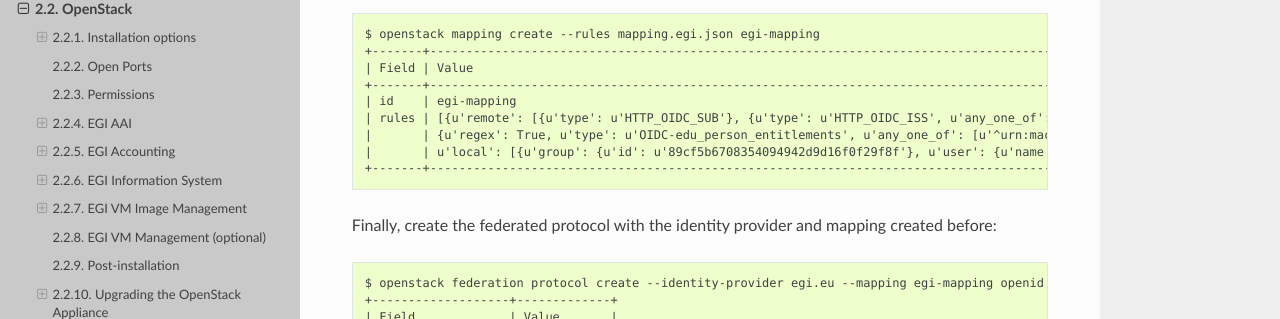
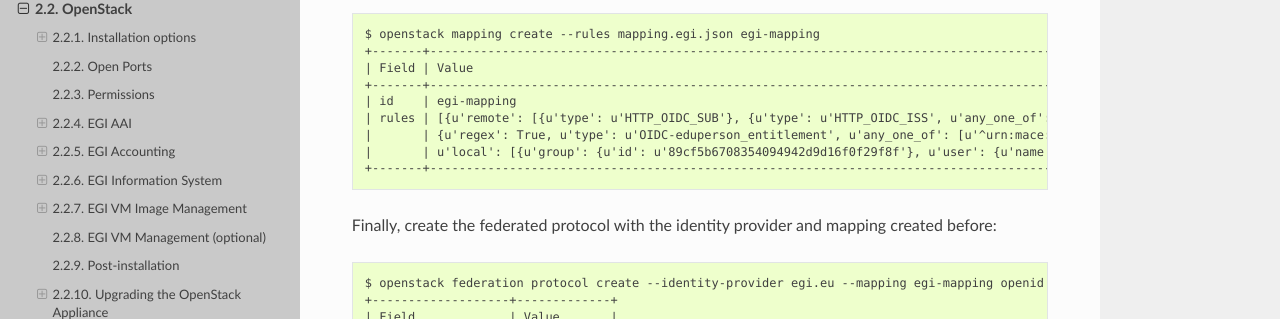
Before and after one commit to EGI-Federation/fedcloud-integration-documentation, a Sphinx documentation site: the page built from source/openstack.rst, in a window 1280 px wide and 900 px high, scrolled down 8639 px. Shown: the part 233-552 px from the top of the window. Built offline with Sphinx 7.4.7 and the Read the Docs theme 2.0.0, drawn with Linux system fonts in a browser that asks for light colours; some of the changed text lies outside the part shown.

Commit message:
Fix missing wrong names in claims (#44)

```diff
--- a/source/openstack.rst
+++ b/source/openstack.rst
@@ -408,7 +408,7 @@
     +-------+----------------------------------------------------------------------------------------------------------------------------------+
     | id    | egi-mapping                                                                                                                      |
     | rules | [{u'remote': [{u'type': u'HTTP_OIDC_SUB'}, {u'type': u'HTTP_OIDC_ISS', u'any_one_of': [u'https://aai-dev.egi.eu/oidc/']},        |
-    |       | {u'regex': True, u'type': u'OIDC-edu_person_entitlements', u'any_one_of': [u'^urn:mace:egi.eu:.*:ops:vm_operator@egi.eu$']}],    |
+    |       | {u'regex': True, u'type': u'OIDC-eduperson_entitlement', u'any_one_of': [u'^urn:mace:egi.eu:.*:ops:vm_operator@egi.eu$']}],      |
     |       | u'local': [{u'group': {u'id': u'89cf5b6708354094942d9d16f0f29f8f'}, u'user': {u'name': u'{0}'}}]}]                               |
     +-------+----------------------------------------------------------------------------------------------------------------------------------+
 
@@ -498,7 +498,7 @@
                     ]
                 },
                 {
-                    "type": "OIDC-edu_person_entitlements",
+                    "type": "OIDC-eduperson_entitlement",
                     "regex": true,
                     "any_one_of": [
                         "^urn:mace:egi.eu:group:ops:role=vm_operator#aai.egi.eu$"
@@ -528,7 +528,7 @@
                     ]
                 },
                 {
-                    "type": "OIDC-edu_person_entitlements",
+                    "type": "OIDC-eduperson_entitlement",
                     "regex": true,
                     "any_one_of": [
                         "^urn:mace:egi.eu:group:fedcloud.egi.eu:role=vm_operator#aai.egi.eu$"
```
